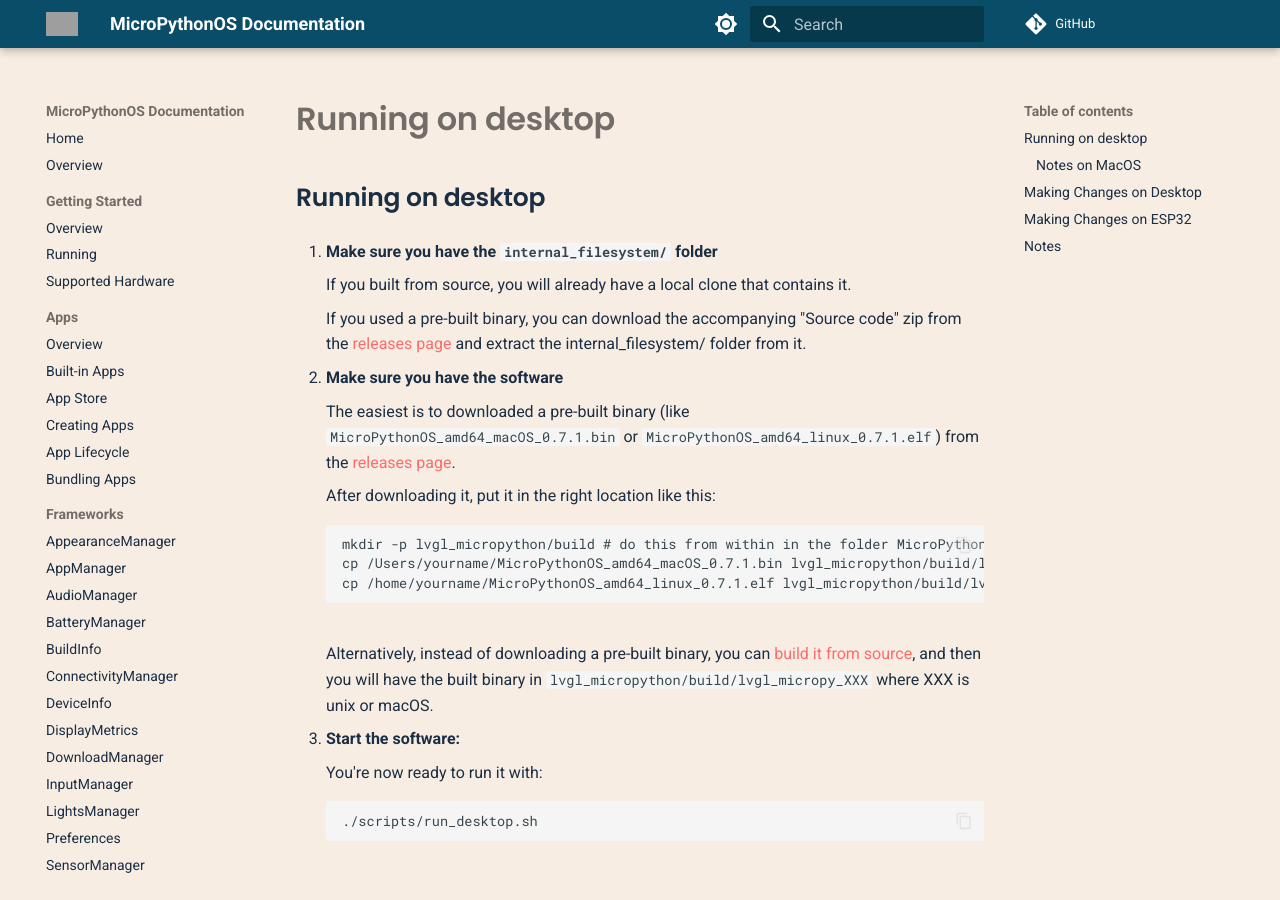
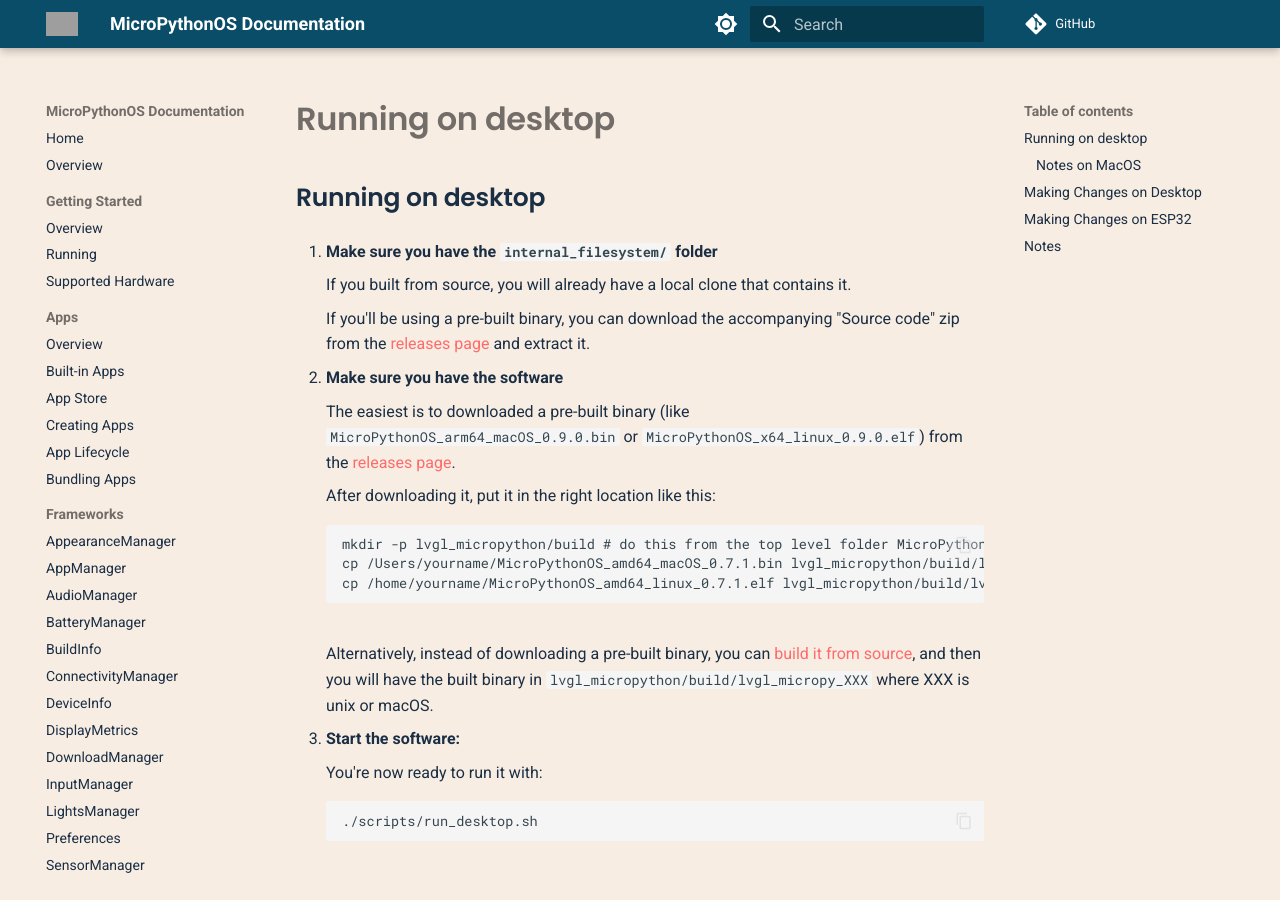
Before and after one commit to MicroPythonOS/docs, an MkDocs documentation site: the page built from docs/os-development/running-on-desktop.md, in a window 1280 px wide and 900 px high. Built offline with MkDocs 1.6.1 and Material for MkDocs 9.7.7, drawn with Linux system fonts in a browser that asks for light colours; comment, search, counter and statistics services are not loaded; some of the changed text lies outside the part shown; grey boxes are pictures that could not be loaded.

Commit message:
update docs

````diff
--- a/docs/os-development/installing-on-esp32.md
+++ b/docs/os-development/installing-on-esp32.md
@@ -31,7 +31,7 @@
     Any serial client will do, but it's convenient to use the `mpremote.py` tool that's shipped with lvgl_micropython:
 
     ```
-    lvgl_micropython/lib/micropython/tools/mpremote/mpremote.py
+    ./lvgl_micropython/lib/micropython/tools/mpremote/mpremote.py
     ```
 
 5. **Populate the filesystem** (only for development)
--- a/docs/os-development/running-on-desktop.md
+++ b/docs/os-development/running-on-desktop.md
@@ -4,17 +4,17 @@
 
     If you built from source, you will already have a local clone that contains it.
 
-    If you used a pre-built binary, you can download the accompanying "Source code" zip from the [releases page](https://github.com/MicroPythonOS/MicroPythonOS/releases) and extract the internal_filesystem/ folder from it.
+    If you'll be using a pre-built binary, you can download the accompanying "Source code" zip from the [releases page](https://github.com/MicroPythonOS/MicroPythonOS/releases) and extract it.
 
 2. **Make sure you have the software**
 
-    The easiest is to downloaded a pre-built binary (like `MicroPythonOS_amd64_macOS_0.7.1.bin` or `MicroPythonOS_amd64_linux_0.7.1.elf`) from the [releases page](https://github.com/MicroPythonOS/MicroPythonOS/releases).
+    The easiest is to downloaded a pre-built binary (like `MicroPythonOS_arm64_macOS_0.9.0.bin` or `MicroPythonOS_x64_linux_0.9.0.elf`) from the [releases page](https://github.com/MicroPythonOS/MicroPythonOS/releases).
 
     After downloading it, put it in the right location like this:
 
     <pre>
     ```
-    mkdir -p lvgl_micropython/build # do this from within in the folder MicroPythonOS/ you cloned in step 1
+    mkdir -p lvgl_micropython/build # do this from the top level folder MicroPythonOS from step 1
     cp /Users/yourname/MicroPythonOS_amd64_macOS_0.7.1.bin lvgl_micropython/build/lvgl_micropy_macOS # for macOS
     cp /home/yourname/MicroPythonOS_amd64_linux_0.7.1.elf lvgl_micropython/build/lvgl_micropy_unix # for Linux or WSL2 on Windows 11
     ```
````
Also changed, not shown: other parts of docs/os-development/installing-on-esp32.md (+1 -1 lines), docs/apps/creating-apps.md (+2 -0 lines).
